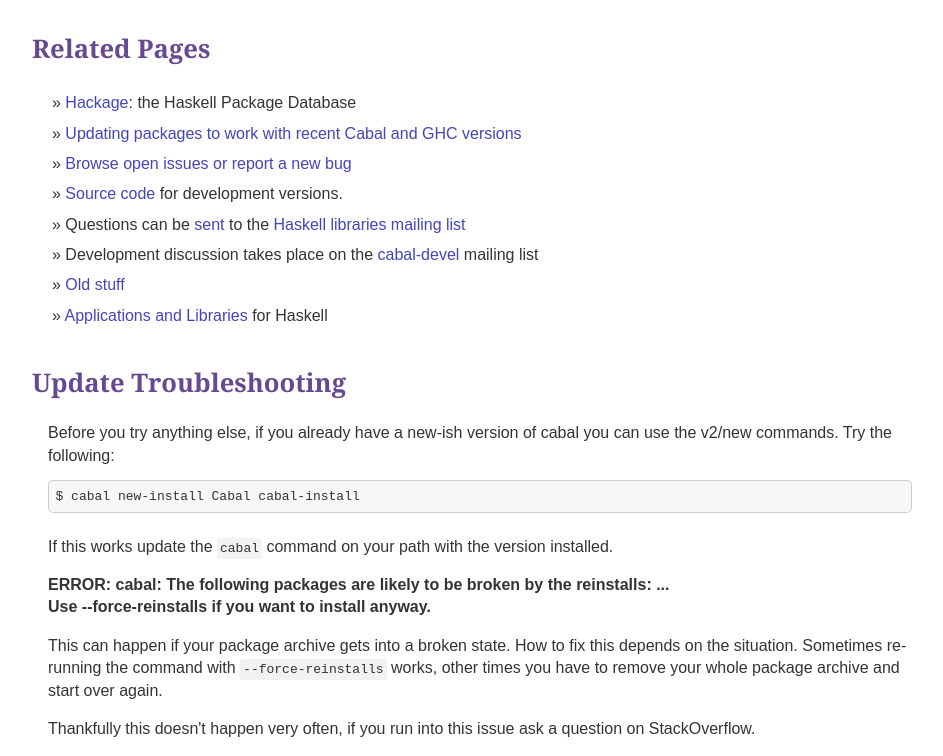
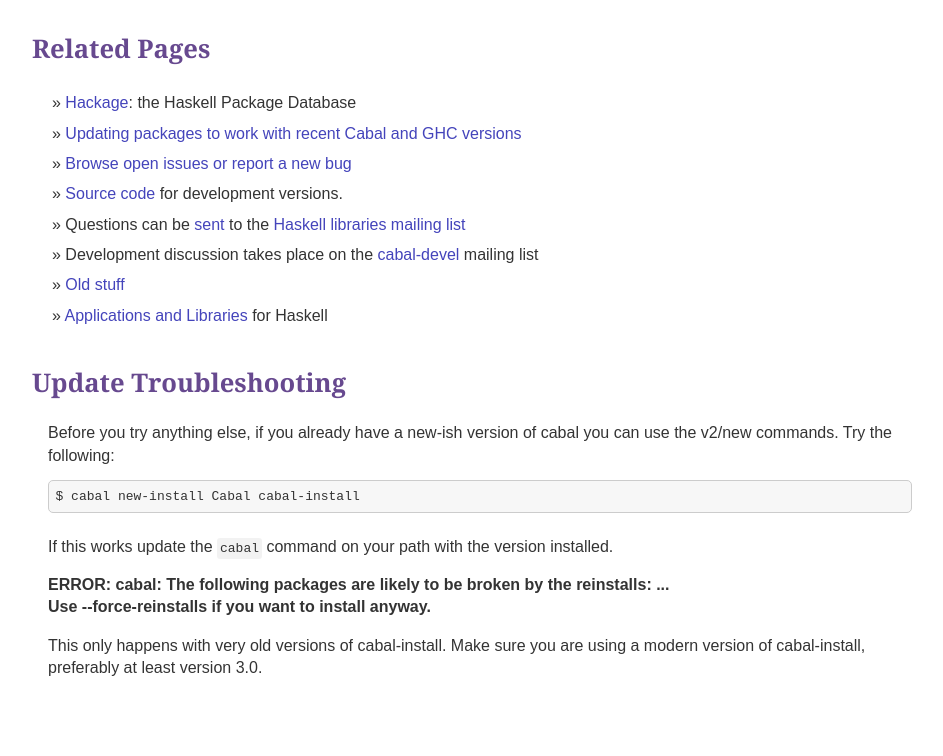
Before and after one commit to haskell/cabal-website, a plain HTML site: page index.html in a window 1280 px wide. Shown: the part 1423-2179 px from the top of the page, without its empty margins (168-1111 px from the left). After the commit the page ends 2119 px from the top, so only its background shows below. Drawn offline with Linux system fonts and the light colour scheme.

Commit message:
Make it clear that --force-reinstalls is a historical artefact

```diff
--- a/index.html
+++ b/index.html
@@ -126,15 +126,9 @@
     </p>
 
     <p>
-      This can happen if your package archive gets into a broken state. How to
-      fix this depends on the situation. Sometimes re-running the command with
-      <span class="inline-code">--force-reinstalls</span> works, other times you
-      have to remove your whole package archive and start over again.
-    </p>
-
-    <p>
-      Thankfully this doesn't happen very often, if you run into this issue ask
-      a question on StackOverflow.
+      This only happens with very old versions of cabal-install.  Make
+      sure you are using a modern version of cabal-install, preferably
+      at least version 3.0.
     </p>
 
   </body>
```
